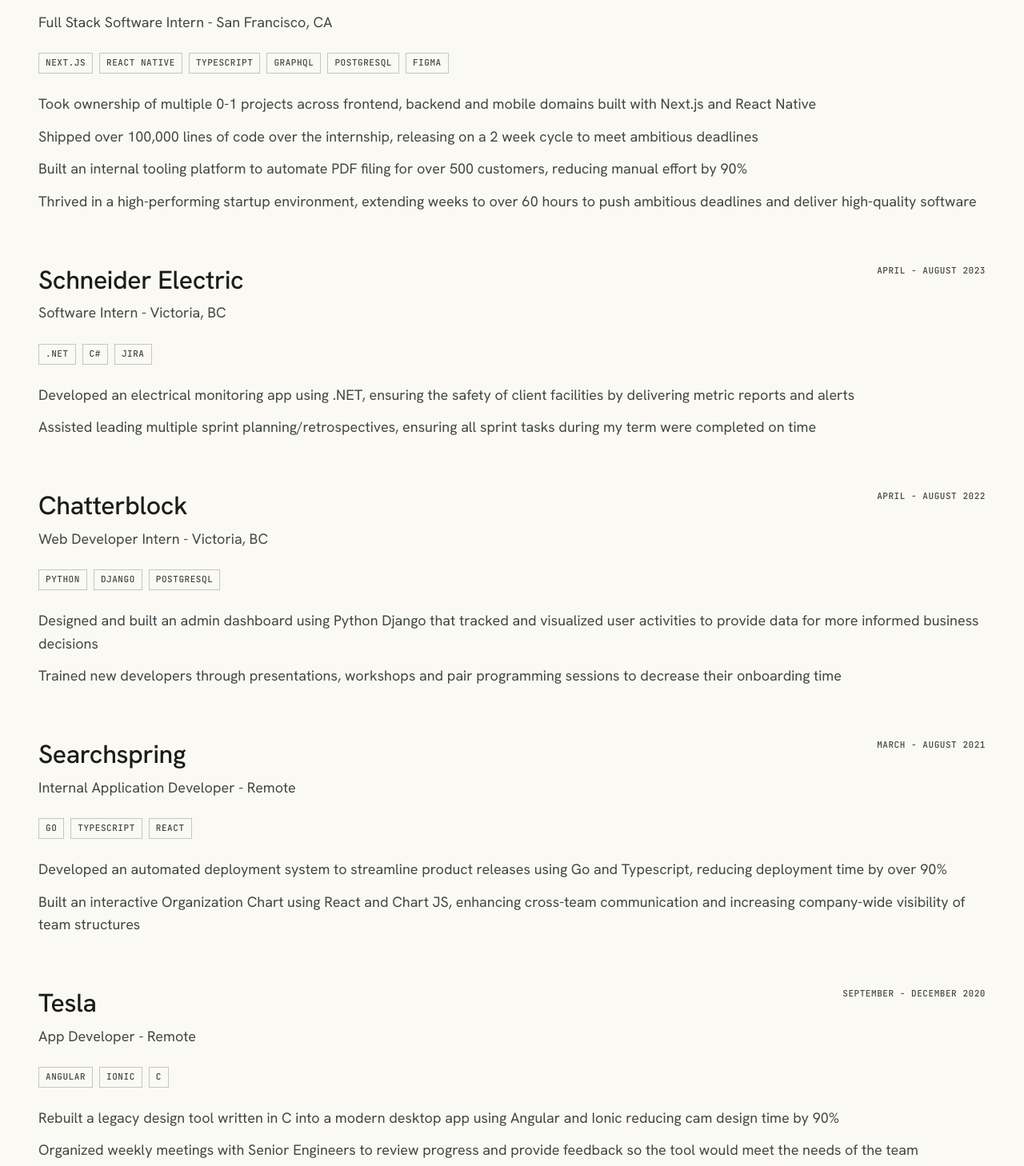
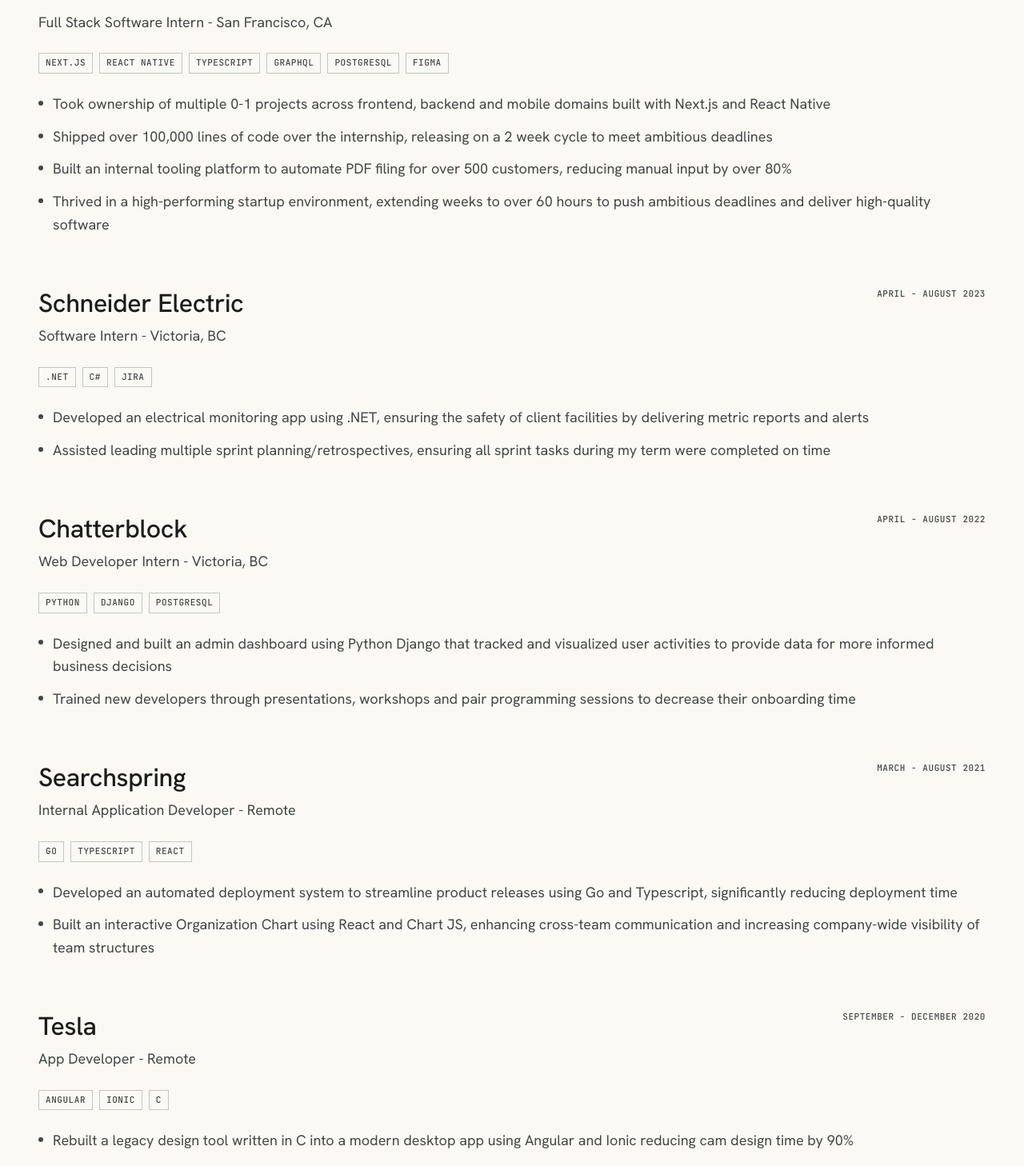
Before and after one commit to MatthewHightech/2026DevPortfolio, a Next.js app: page / in a window 1280 px wide. Shown: the part 2746-4204 px from the top of the page at 80% size. Built offline with nearby package versions, Linux system fonts and the light colour scheme.

Commit message:
UI updates

```diff
--- a/components/sections/experienceSection.tsx
+++ b/components/sections/experienceSection.tsx
@@ -57,7 +57,13 @@
 
                 <ul className="space-y-3 text-body-lg leading-relaxed text-muted-foreground">
                   {item.achievements.map((achievement) => (
-                    <li key={achievement}>{achievement}</li>
+                    <li key={achievement} className="flex gap-3">
+                      <span
+                        className="mt-[0.55em] size-1.5 shrink-0 rounded-full bg-muted-foreground"
+                        aria-hidden
+                      />
+                      <span>{achievement}</span>
+                    </li>
                   ))}
                 </ul>
               </article>
--- a/data/experience.json
+++ b/data/experience.json
@@ -9,7 +9,7 @@
     "achievements": [
       "Took ownership of multiple 0-1 projects across frontend, backend and mobile domains built with Next.js and React Native",
       "Shipped over 100,000 lines of code over the internship, releasing on a 2 week cycle to meet ambitious deadlines",
-      "Built an internal tooling platform to automate PDF filing for over 500 customers, reducing manual effort by 90%",
+      "Built an internal tooling platform to automate PDF filing for over 500 customers, reducing manual input by over 80%",
       "Thrived in a high-performing startup environment, extending weeks to over 60 hours to push ambitious deadlines and deliver high-quality software"
     ]
   },
@@ -45,7 +45,7 @@
     "period": "March - August, 2021",
     "skills": ["Go", "TypeScript", "React"],
     "achievements": [
-      "Developed an automated deployment system to streamline product releases using Go and Typescript, reducing deployment time by over 90%",
+      "Developed an automated deployment system to streamline product releases using Go and Typescript, significantly reducing deployment time",
       "Built an interactive Organization Chart using React and Chart JS, enhancing cross-team communication and increasing company-wide visibility of team structures"
     ]
   },
```
Also changed, not shown: 2 other files (tests, documents, lock files or other folders).
